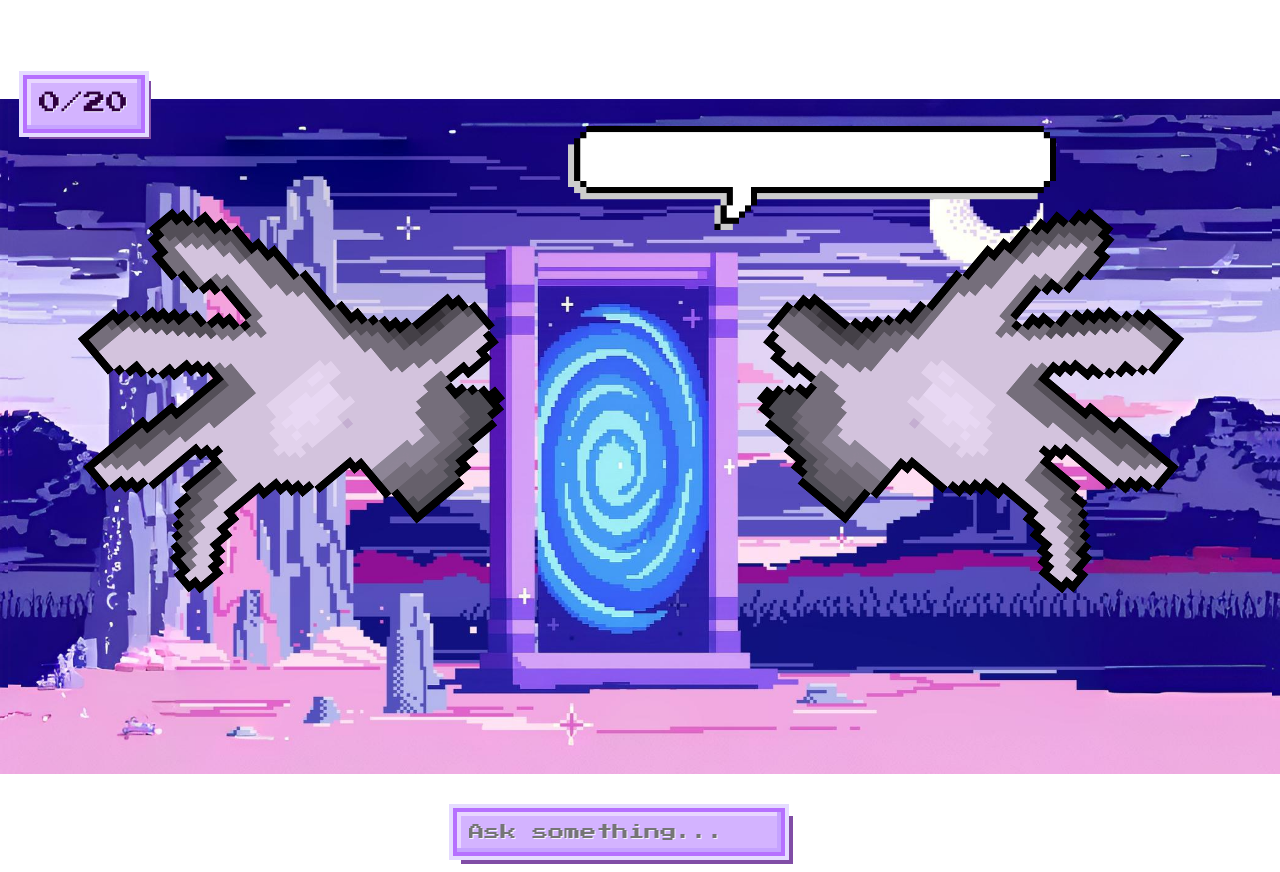
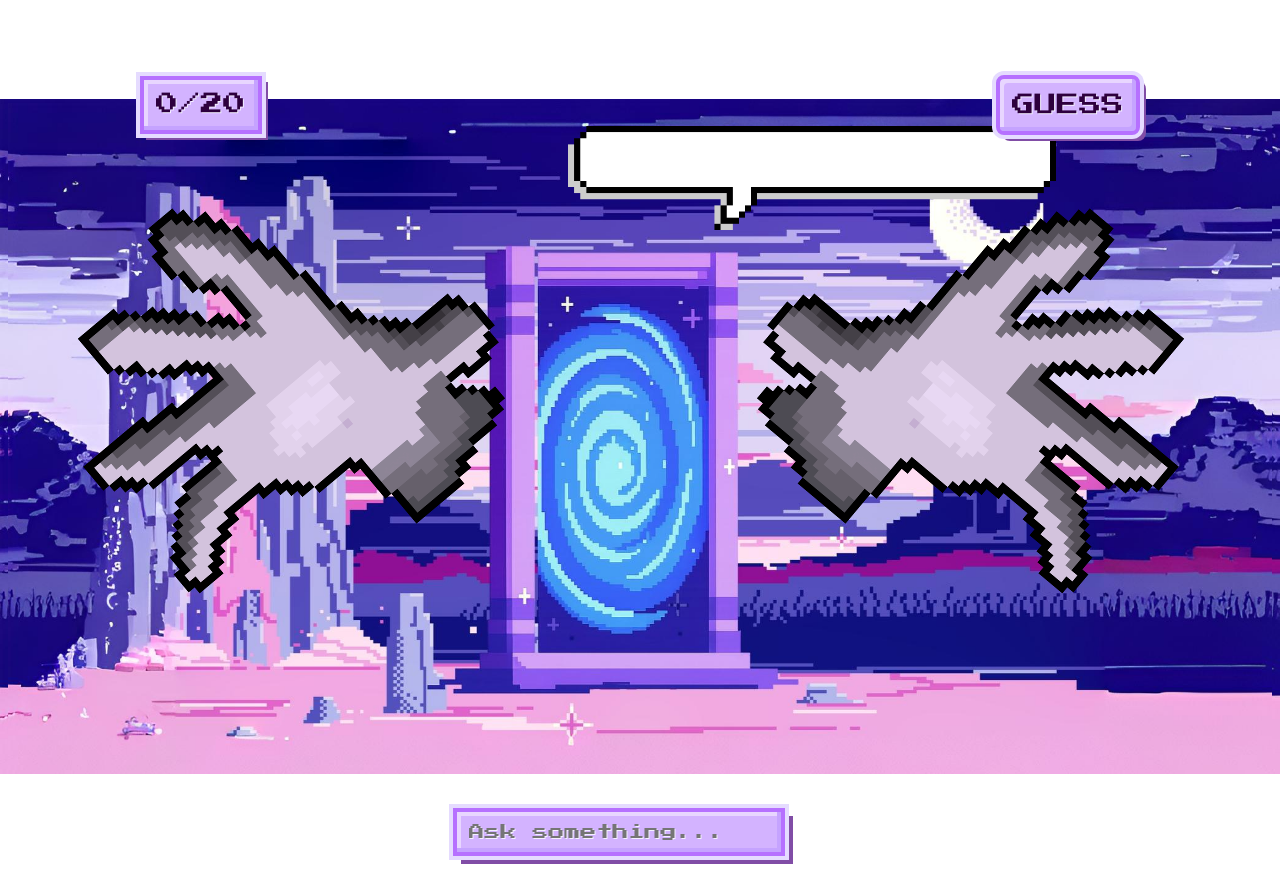
Before and after one commit to SalimAlRawashdeh/MagicGenie, a React (Vite) app in the folder genie_frontend/: page / in a window 1280 px wide. Built offline with nearby package versions, Linux system fonts and the light colour scheme.

Commit message:
Added Music

```diff
--- a/genie_frontend/src/App.css
+++ b/genie_frontend/src/App.css
@@ -41,8 +41,8 @@ body,
     max-width: 500px; /* larger */
     border-radius: 20px;
     background: none; /* remove any background */
-  padding: 0;       /* no padding */
-  border: none;     /* no border */
+    padding: 0; /* no padding */
+    border: none; /* no border */
     box-shadow: none; /* no shadow */
 }
 
@@ -84,8 +84,7 @@ body,
     color: #2e003e;
     border: 4px solid #b670ff;
     border-radius: 0;
-  box-shadow:
-    inset -4px -4px 0 #c5a3ff,
+    box-shadow: inset -4px -4px 0 #c5a3ff,
     inset 4px 4px 0 #e8d6ff,
     0 0 0 4px #e5dbff,
     8px 8px 0 #814da6;
@@ -98,8 +97,7 @@ body,
     outline: none;
     background-color: #e6c9ff;
     border-color: #c590ff;
-  box-shadow:
-    inset -4px -4px 0 #f3e4ff,
+    box-shadow: inset -4px -4px 0 #f3e4ff,
     inset 4px 4px 0 #dfc0ff,
     0 0 0 4px #dab8ff,
     6px 6px 0 #6d3b85;
@@ -115,14 +113,17 @@ body,
 }
 
 .top-bar {
-    position: absolute;
+    position: fixed;
     top: 75px;
     left: 0;
-    width: 100%;
+    width: 100vw;
     display: flex;
     justify-content: space-between;
-    padding: 0 15px;
+    align-items: center;
+    padding: 0 140px;
     box-sizing: border-box;
+    z-index: 100;
+    background: transparent;
 }
 
 .counter {
@@ -132,18 +133,16 @@ body,
     color: #2e003e;
     padding: 8px 12px;
     border: 4px solid #b670ff;
-    box-shadow:
-        inset -4px -4px 0 #c5a3ff,
+    box-shadow: inset -4px -4px 0 #c5a3ff,
     inset 4px 4px 0 #e8d6ff,
     0 0 0 4px #e5dbff,
     6px 6px 0 #814da6;
     text-shadow: 1px 1px 0 #f4f0ff;
     image-rendering: pixelated;
+    margin-left: 0;
 }
 
 .reset-btn {
-    position: fixed;
-    left: 1400px;
     font-size: 1.4rem;
     font-family: 'Press Start 2P', cursive;
     background-color: #d3b3ff;
@@ -151,14 +150,15 @@ body,
     border: 4px solid #b670ff;
     padding: 15px 12px;
     cursor: pointer;
-    box-shadow:
-        inset -4px -4px 0 #c5a3ff,
+    box-shadow: inset -4px -4px 0 #c5a3ff,
     inset 4px 4px 0 #e8d6ff,
     0 0 0 4px #e5dbff,
     6px 6px 0 #814da6;
     text-shadow: 1px 1px 0 #f4f0ff;
     image-rendering: pixelated;
     transition: transform 0.1s ease;
+    position: static;
+    left: auto;
 }
 
 .reset-btn:hover {
--- a/genie_frontend/src/App.jsx
+++ b/genie_frontend/src/App.jsx
@@ -1,14 +1,11 @@
 import {useState} from 'react';
 import './App.css';
-import magichand from './assets/magichand.gif';
-import initialspeech from './assets/initialspeech.gif'
-import yes from './assets/yes.gif'
-import no from './assets/no.gif'
-import maybe from './assets/maybe.gif'
-import winner from './assets/winner.gif'
-import loser from './assets/loser.gif'
 import QuestionBar from './components/QuestionBar';
 import GuessBar from "./components/GuessBar.jsx";
+import TopBar from "./components/TopBar.jsx";
+import SpeechBubbles from "./components/SpeechBubbles.jsx";
+import HandsContainer from "./components/HandsContainer.jsx";
+import AutoMusic from "./components/AutoMusic.jsx";
 
 function App() {
     const [count, setCount] = useState(0);
@@ -18,48 +15,13 @@ function App() {
 
     return (
         <div className="app-root">
-            <div className="top-bar">
-                <div className="counter">
-                    {count}/20
-                </div>
-                <button className="reset-btn"
-                        onClick={() => {
-                            setPhase("guessing");
-                            setCount(20);
-                        }}>
-                    GUESS
-                </button>
-            </div>
+            <AutoMusic/>
 
+            <TopBar count={count} setCount={setCount} setPhase={setPhase}/>
 
-            <div className="speech-bubble-area">
-                {phase === "start" && (
-                    <img src={initialspeech} className="speech-bubble"/>
-                )}
+            <SpeechBubbles phase={phase} correct={correct} answer={answer}/>
 
-                {phase === "questions" && answer !== "" && (
-                    <>
-                        {answer === "yes" && <img src={yes} className="speech-bubble"/>}
-                        {answer === "no" && <img src={no} className="speech-bubble"/>}
-                        {answer !== "yes" && answer !== "no" && (
-                            <img src={maybe} className="speech-bubble"/>
-                        )}
-                    </>
-                )}
-
-                {phase === "guessing" && (
-                    <>
-                        {correct === "true" && <img src={winner} className="speech-bubble"/>}
-                        {correct === "false" && <img src={loser} className="speech-bubble"/>}
-                    </>
-                )}
-
-            </div>
-
-            <div className="hands-container">
-                <img src={magichand} className="right-magic-hand"/>
-                <img src={magichand} className="left-magic-hand"/>
-            </div>
+            <HandsContainer/>
 
             <div className="questions-container">
                 {count < 20 ? (
--- /dev/null
+++ b/genie_frontend/src/components/AutoMusic.jsx
@@ -0,0 +1,28 @@
+import React, {useRef, useEffect, useState} from "react";
+import music from "../assets/music.mp3"
+
+function AutoMusic () {
+    const audioRef = useRef(null)
+    const [started, setStarted] = useState(false);
+
+    useEffect(() => {
+        const startAudio = () => {
+            if(audioRef.current && !started) {
+                audioRef.current.loop = true;
+                audioRef.current.play()
+                setStarted(true);
+            }
+        };
+
+        window.addEventListener("click", startAudio)
+        return () => {
+            window.removeEventListener("click", startAudio)
+        }
+    }, [started]);
+
+    return (
+        <audio ref = {audioRef} src = {music} preload = "auto" />
+    )
+}
+
+export default AutoMusic
--- /dev/null
+++ b/genie_frontend/src/components/HandsContainer.jsx
@@ -0,0 +1,12 @@
+import magichand from "../assets/magichand.gif";
+
+function HandsContainer () {
+    return (
+        <div className="hands-container">
+            <img src={magichand} className="right-magic-hand"/>
+            <img src={magichand} className="left-magic-hand"/>
+        </div>
+    )
+}
+
+export default HandsContainer
--- /dev/null
+++ b/genie_frontend/src/components/SpeechBubbles.jsx
@@ -0,0 +1,36 @@
+import initialspeech from "../assets/initialspeech.gif";
+import yes from "../assets/yes.gif";
+import no from "../assets/no.gif";
+import maybe from "../assets/maybe.gif";
+import winner from "../assets/winner.gif";
+import loser from "../assets/loser.gif";
+
+function SpeechBubbles ({phase, answer, correct}) {
+    return (
+        <div className="speech-bubble-area">
+            {phase === "start" && (
+                <img src={initialspeech} className="speech-bubble"/>
+            )}
+
+            {phase === "questions" && answer !== "" && (
+                <>
+                    {answer === "yes" && <img src={yes} className="speech-bubble"/>}
+                    {answer === "no" && <img src={no} className="speech-bubble"/>}
+                    {answer !== "yes" && answer !== "no" && (
+                        <img src={maybe} className="speech-bubble"/>
+                    )}
+                </>
+            )}
+
+            {phase === "guessing" && (
+                <>
+                    {correct === "true" && <img src={winner} className="speech-bubble"/>}
+                    {correct === "false" && <img src={loser} className="speech-bubble"/>}
+                </>
+            )}
+
+        </div>
+    )
+}
+
+export default SpeechBubbles
--- /dev/null
+++ b/genie_frontend/src/components/TopBar.jsx
@@ -0,0 +1,18 @@
+function TopBar ({count, setPhase, setCount}) {
+    return (
+        <div className="top-bar">
+            <div className="counter">
+                {count}/20
+            </div>
+            <button className="reset-btn"
+                    onClick={() => {
+                        setPhase("guessing");
+                        setCount(20);
+                    }}>
+                GUESS
+            </button>
+        </div>
+    )
+}
+
+export default TopBar
```
Also changed, not shown: 1 other file (tests, documents, lock files or other folders). Lines whose indentation alone changed are shown as unchanged.
